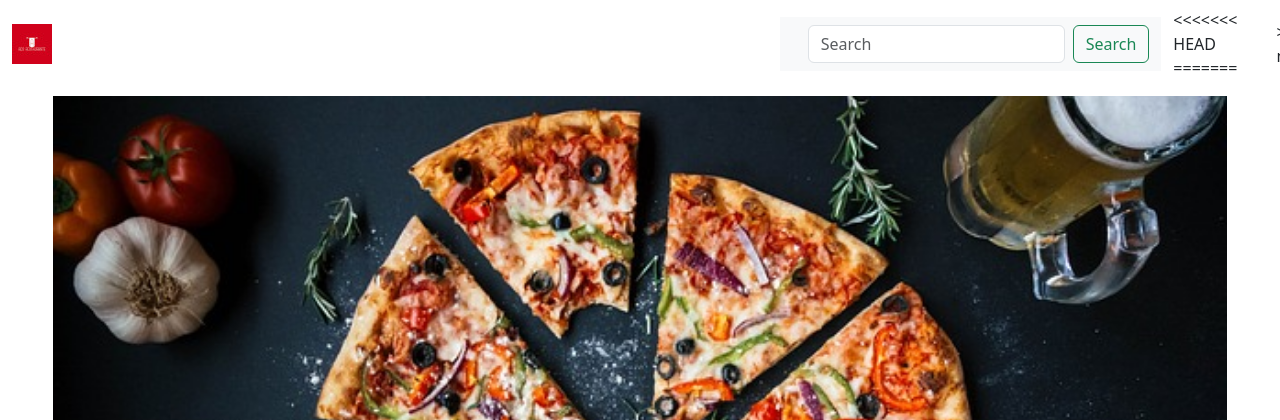
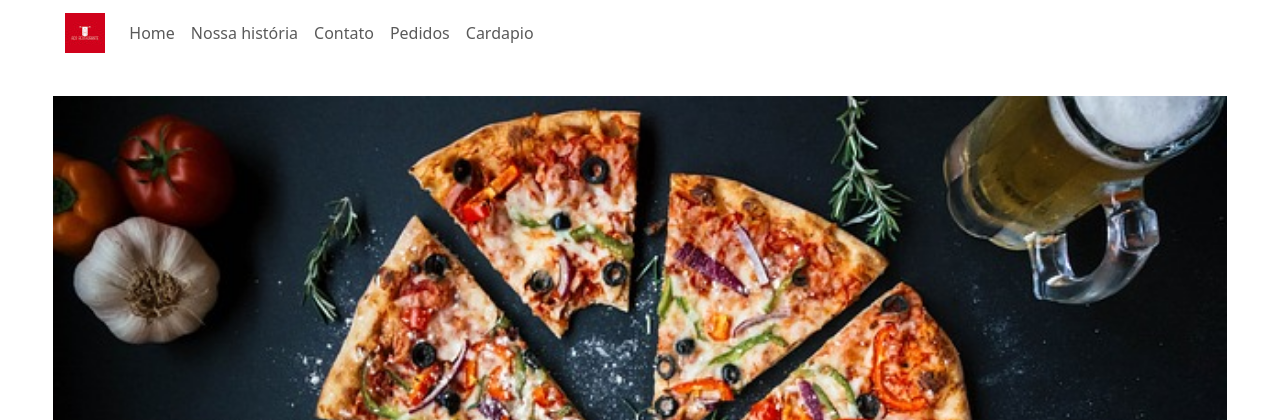
Before and after one commit to brendonfeitosa/Projeto_PHP_2Bimestre, a PHP site: page / in a window 1280 px wide. Shown: the top 420 px of the page. Run offline with PHP 8.4, Linux system fonts and the light colour scheme; data that the repository does not hold is empty; some libraries are stand-ins or nearby versions.

Commit message:
CardapioTeste

```diff
--- a/arquivos_site/header.php
+++ b/arquivos_site/header.php
@@ -16,7 +16,7 @@ require_once("utils/connetion.php");
 
 <body>
     <!-- navbar -->
-    <nav class="navbar position-fixed col-12 navbar-expand-lg navbar-dark bg-#66260a" style="z-index: 999;">
+    <nav class="navbar position-fixed col-12 navbar-expand-lg " style="z-index: 999;">
         <div class="container-fluid col-11 m-auto">
             <a class="navbar-brand" href="#"><img src="./img/logo_size_invertg40.jpg" alt=""></a>
             <button class="navbar-toggler" type="button" data-bs-toggle="collapse" data-bs-target="#navbarSupportedContent" aria-controls="navbarSupportedContent" aria-expanded="false" aria-label="Toggle navigation">
@@ -38,50 +38,23 @@ require_once("utils/connetion.php");
                     <li class="nav-item">
                         <a class="nav-link" href="pedidos.php">Pedidos</a>
                     </li>
-                    <li class="nav-item dropdown">
-                        <a class="nav-link dropdown-toggle active" href="cardapio.php" role="button" data-bs-toggle="dropdown" aria-expanded="false">
-                            Cardápio
-                        </a>
+                    <li class="nav-item">
+                        <a class="nav-link" href="cardapioteste.php">Cardapio</a>
+                    </li>
+
+                   <!--  <li class="nav-item dropdown">
+                        <a class="nav-link dropdown-toggle active" href="cardapio.php" role="button" data-bs-toggle="dropdown" aria-expanded="false">Cardápio</a>
                         <ul class="dropdown-menu">
-                            <li><a class="dropdown-item" href="cardapio.php">Cardápio</a></li>
-                            <hr>
                             <li><a class="dropdown-item" href="cardapio.php#massas">Massas</a></li>
                             <li><a class="dropdown-item" href="cardapio.php#pizzas">Pizzas</a></li>
                             <li><a class="dropdown-item" href="cardapio.php#bebidas">Bebidas</a></li>
                             <li><a class="dropdown-item" href="cardapio.php#sobremesas">Sobremesas</a></li>
                         </ul>
-                    </li>
+                    </li> -->
                 </ul>
             </div>
-        <nav class="navbar bg-body-tertiary bg-dark">
-            <div class="container-fluid">
-                <a class="navbar-brand"></a>
-                <form class="d-flex" role="search">
-                <input class="form-control me-2" type="search" placeholder="Search" aria-label="Search">
-                <button class="btn btn-outline-success" type="submit">Search</button>
-                </form>
-            </div>
-        </nav>
-        </div>
-<<<<<<< HEAD
+           </div>
 
-=======
-
-        <?php
-        if (isset($_SESSION['login']) == true) { ?>
-            <div class="font_menor reset_decor nm_sessao">
-                <?= substr($_SESSION['nome'], 0, 9) ?> |
-                <a class="reset_decor" href="logout.php">Sair &nbsp;</a>
-            </div>
-        <?php } else { ?>
-            <div class="font_menor reset_decor nm_sessao">
-
-                <a class="reset_decor" href="login.php ">Login</a>&nbsp;&nbsp;
-            </div>
-        <?php }
-        ?>
-        </p>
->>>>>>> main
     </nav>
 
     <br><br><br><br>
```
Also changed, not shown: arquivos_site/cardapioteste.php (added, +29 -0 lines).
